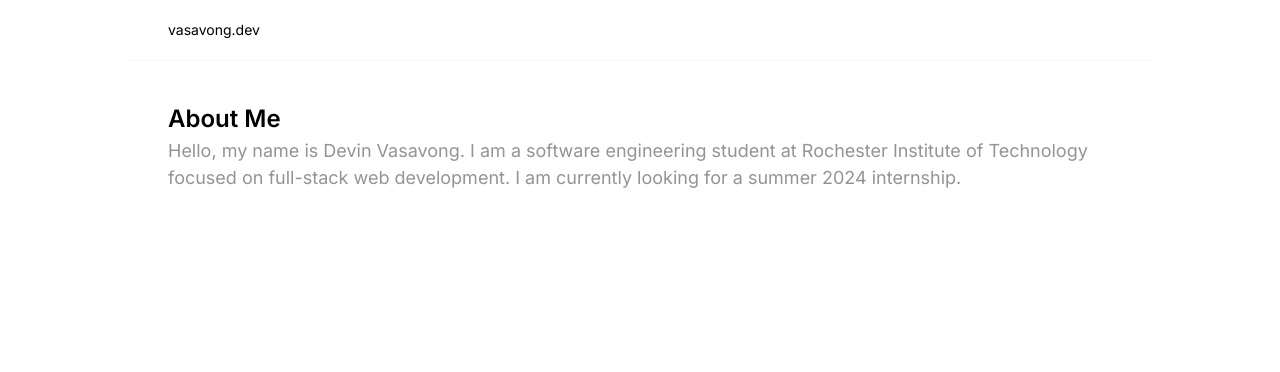
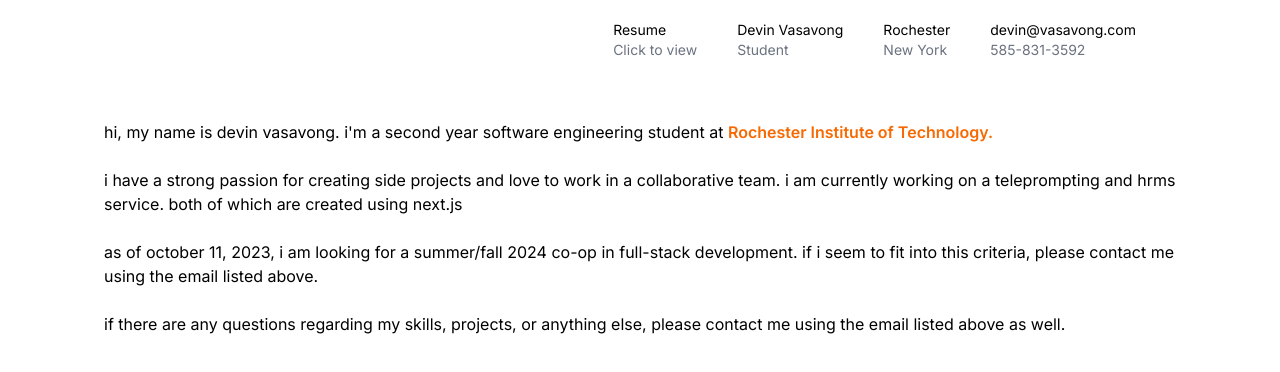
Before and after one commit to devinvasavong/portfolio, a Next.js app: page / in a window 1280 px wide. Shown: the top 372 px of the page. Built offline with nearby package versions, Linux system fonts and the light colour scheme.

Commit message:
basic portfolio link

```diff
--- a/app/page.tsx
+++ b/app/page.tsx
@@ -1,24 +1,49 @@
-import Navbar from "./components/navbar"
-import { toast, Toaster } from 'sonner'
+"use client";
+import * as React from 'react';
 
-export default function Page() {
-	return (
-		<div>
-			<Navbar />
-			<Toaster />
+import { motion } from 'framer-motion'
+import Link from 'next/link';
 
-			<div className="mx-auto max-w-5xl p-10">
-				<div className="flex flex-col gap-5">
-					<div className="flex flex-col w-full">
-						<h1 className="text-[24px] font-semibold">
-							About Me
-						</h1>
-						<p className="text-[18px] text-[#949494]">
-							Hello, my name is Devin Vasavong. I am a software engineering student at Rochester Institute of Technology focused on full-stack web development. I am currently looking for a summer 2024 internship.
-						</p>
-					</div>
-				</div>
-			</div>
-		</div>
-	)
+
+export default function Main() {
+    return (
+        <div className="px-10 sm:max-w-6xl mx-auto">
+            <motion.div transition={{ duration: 1}} initial={{ opacity: 0}} animate={{ opacity: 100 }} className="top-0 z-100 px-10 w-full h-auto py-5 flex flex-row justify-end gap-10 bg-white/50 sm:bg-transparent border-black/5 border-b sm:border-none backdrop-blur-lg sm:backdrop-blur-none">
+                <Link href="https://drive.google.com/file/d/1HGNj6WSvbUXVfA8lX-ULNBuWBJOPA3HC/view?usp=share_link" target="_blank" aria-label="link to my resume">
+                    <div className="flex flex-col">
+                        <h1 className="text-xs sm:text-sm">Resume</h1>
+                        <p className="text-xs sm:text-sm text-gray-500">Click to view</p>
+                    </div>
+                </Link>
+                <div className="flex flex-col">
+                    <h1 className="text-xs sm:text-sm">Devin Vasavong</h1>
+                    <p className="text-xs sm:text-sm text-gray-500">Student</p>
+                </div>
+                <div className="flex flex-col">
+                    <h1 className="text-xs sm:text-sm">Rochester</h1>
+                    <p className="text-xs sm:text-sm text-gray-500">New York</p>
+                </div>
+                <div className="flex flex-col">
+                    <h1 className="text-xs sm:text-sm">devin@vasavong.com</h1>
+                    <p className="text-xs sm:text-sm text-gray-500">585-831-3592</p>
+                </div>
+            </motion.div>
+            <motion.div className="py-10">
+                <p>
+                    hi, my name is devin vasavong. i&#39;m a second year software engineering student at{' '}
+                    <Link aria-label="link to rit website" href="https://rit.edu" target="_blank" className="text-[#F76902] font-semibold hover:underline">Rochester Institute of Technology.</Link>
+                    <br/>
+                    <br/>
+                    i have a strong passion for creating side projects and love to work in a collaborative team. i am currently working on a
+                    teleprompting and hrms service. both of which are created using next.js
+                    <br/>
+                    <br/>
+                    as of october 11, 2023, i am looking for a summer/fall 2024 co-op in full-stack development. if i seem to fit into this criteria, please contact me using the email listed above.
+                    <br/>
+                    <br/>
+                    if there are any questions regarding my skills, projects, or anything else, please contact me using the email listed above as well.
+                </p>
+            </motion.div>
+        </div>
+    )
 }
--- a/package.json
+++ b/package.json
@@ -9,6 +9,7 @@
     "lint": "next lint"
   },
   "dependencies": {
+    "@react-spring/web": "^9.7.3",
     "@types/node": "20.2.3",
     "@types/react": "18.2.6",
     "@types/react-dom": "18.2.4",
@@ -16,6 +17,7 @@
     "autoprefixer": "10.4.14",
     "eslint": "8.41.0",
     "eslint-config-next": "13.4.3",
+    "framer-motion": "^10.16.4",
     "next": "13.4.3",
     "next-fonts": "^1.5.1",
     "postcss": "8.4.23",
@@ -23,6 +25,7 @@
     "react-dom": "18.2.0",
     "sonner": "^0.6.2",
     "tailwindcss": "3.3.2",
-    "typescript": "5.0.4"
+    "typescript": "5.0.4",
+    "uninstall": "^0.0.0"
   }
 }
```
Also changed, not shown: discontinued/page.tsx (added, +65 -0 lines), app/images/Roaring Tiger_rgb.png (added), 1 other file (tests, documents, lock files or other folders).
